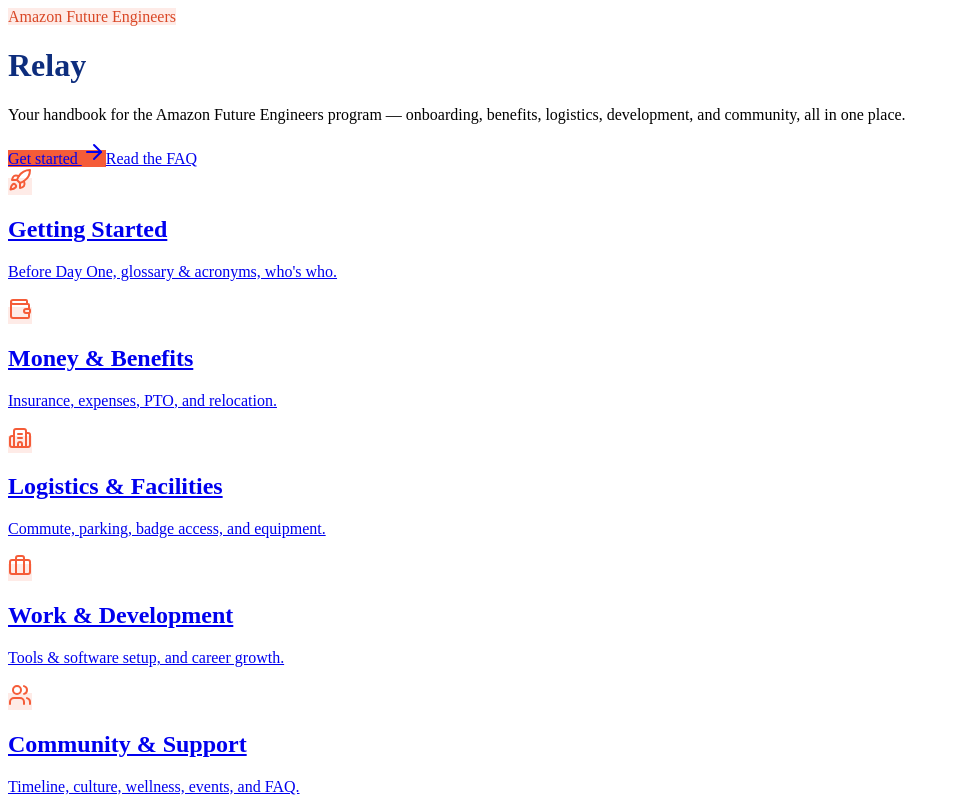
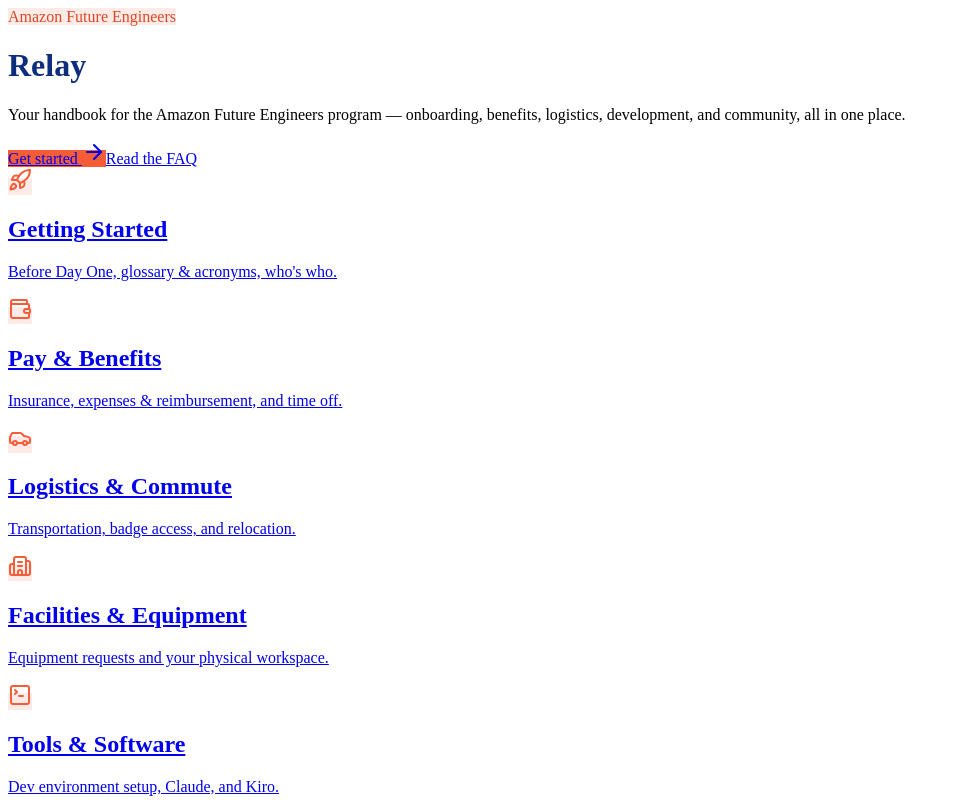
Before and after one commit to ZhaoSongZh7/afe-master-wiki, a Next.js app: page / in a window 1280 px wide. Shown: the top 800 px of the page, without its empty margins (0-956 px from the left). Built offline with nearby package versions, Linux system fonts and the light colour scheme.

Commit message:
restructured categories and sidebar

```diff
--- a/src/app/(home)/page.tsx
+++ b/src/app/(home)/page.tsx
@@ -1,35 +1,63 @@
 import Link from 'next/link';
-import { ArrowRight, Rocket, Wallet, Building2, Briefcase, Users } from 'lucide-react';
+import {
+  ArrowRight,
+  Rocket,
+  Wallet,
+  Car,
+  Building2,
+  SquareTerminal,
+  TrendingUp,
+  Map,
+  Users,
+} from 'lucide-react';
 
 const categories = [
   {
     title: 'Getting Started',
     description: "Before Day One, glossary & acronyms, who's who.",
-    href: '/docs/getting-started',
+    href: '/docs/before-day-one',
     Icon: Rocket,
   },
   {
-    title: 'Money & Benefits',
-    description: 'Insurance, expenses, PTO, and relocation.',
-    href: '/docs/money-benefits',
+    title: 'Pay & Benefits',
+    description: 'Insurance, expenses & reimbursement, and time off.',
+    href: '/docs/benefits-insurance',
     Icon: Wallet,
   },
   {
-    title: 'Logistics & Facilities',
-    description: 'Commute, parking, badge access, and equipment.',
-    href: '/docs/logistics-facilities',
+    title: 'Logistics & Commute',
+    description: 'Transportation, badge access, and relocation.',
+    href: '/docs/transportation-commute',
+    Icon: Car,
+  },
+  {
+    title: 'Facilities & Equipment',
+    description: 'Equipment requests and your physical workspace.',
+    href: '/docs/gref',
     Icon: Building2,
   },
   {
-    title: 'Work & Development',
-    description: 'Tools & software setup, and career growth.',
-    href: '/docs/work-development',
-    Icon: Briefcase,
+    title: 'Tools & Software',
+    description: 'Dev environment setup, Claude, and Kiro.',
+    href: '/docs/dev-environment-setup',
+    Icon: SquareTerminal,
   },
   {
-    title: 'Community & Support',
-    description: 'Timeline, culture, wellness, events, and FAQ.',
-    href: '/docs/community-support',
+    title: 'Career & Growth',
+    description: 'Mentorship, goals & 1:1s, and evaluations.',
+    href: '/docs/career-development',
+    Icon: TrendingUp,
+  },
+  {
+    title: 'The Program',
+    description: 'Timeline, milestones, and culture & values.',
+    href: '/docs/program-overview',
+    Icon: Map,
+  },
+  {
+    title: 'Community & Wellbeing',
+    description: 'Health & wellness, and events & community.',
+    href: '/docs/health-wellness',
     Icon: Users,
   },
 ];
@@ -63,7 +91,7 @@
             Get started <ArrowRight className="size-4" />
           </Link>
           <Link
-            href="/docs/community-support/faq"
+            href="/docs/faq"
             className="inline-flex items-center gap-2 rounded-lg border border-fd-border px-5 py-2.5 font-medium text-fd-foreground transition-colors hover:bg-fd-accent"
           >
             Read the FAQ
--- a/src/app/global.css
+++ b/src/app/global.css
@@ -16,8 +16,9 @@
 
 /* Light theme ------------------------------------------------------ */
 :root {
-  /* page background: a subtle gray */
-  --color-fd-background: #f6f7f9;
+  /* page background: near-white (kept lighter than the table-header
+     gray --color-fd-muted so table headers stay visible) */
+  --color-fd-background: #fcfcfd;
   --color-fd-foreground: #10193a;
 
   /* content cards stay white so they pop on the gray page */
@@ -76,7 +77,7 @@
    The sidebar root uses bg-fd-card, so we override it here (scoped to
    #nd-sidebar) without affecting content cards elsewhere. */
 #nd-sidebar {
-  --color-fd-card: #eceef2;
+  --color-fd-card: #f4f5f7;
 }
 
 /* Sidebar tweaks so the dark sidebar reads as deep-blue, not gray */
```
Also changed, not shown: src/components/mdx.tsx (+12 -0 lines), 35 other files (tests, documents, lock files or other folders).
